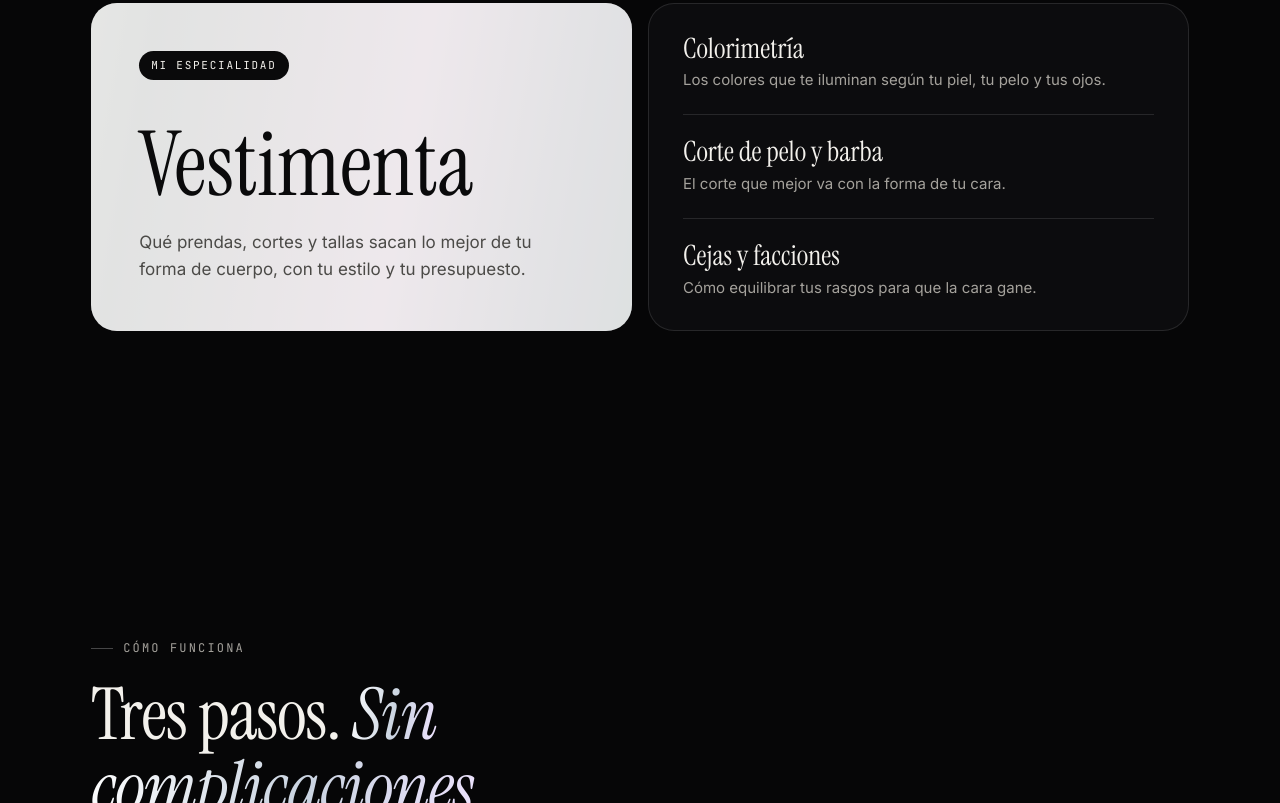
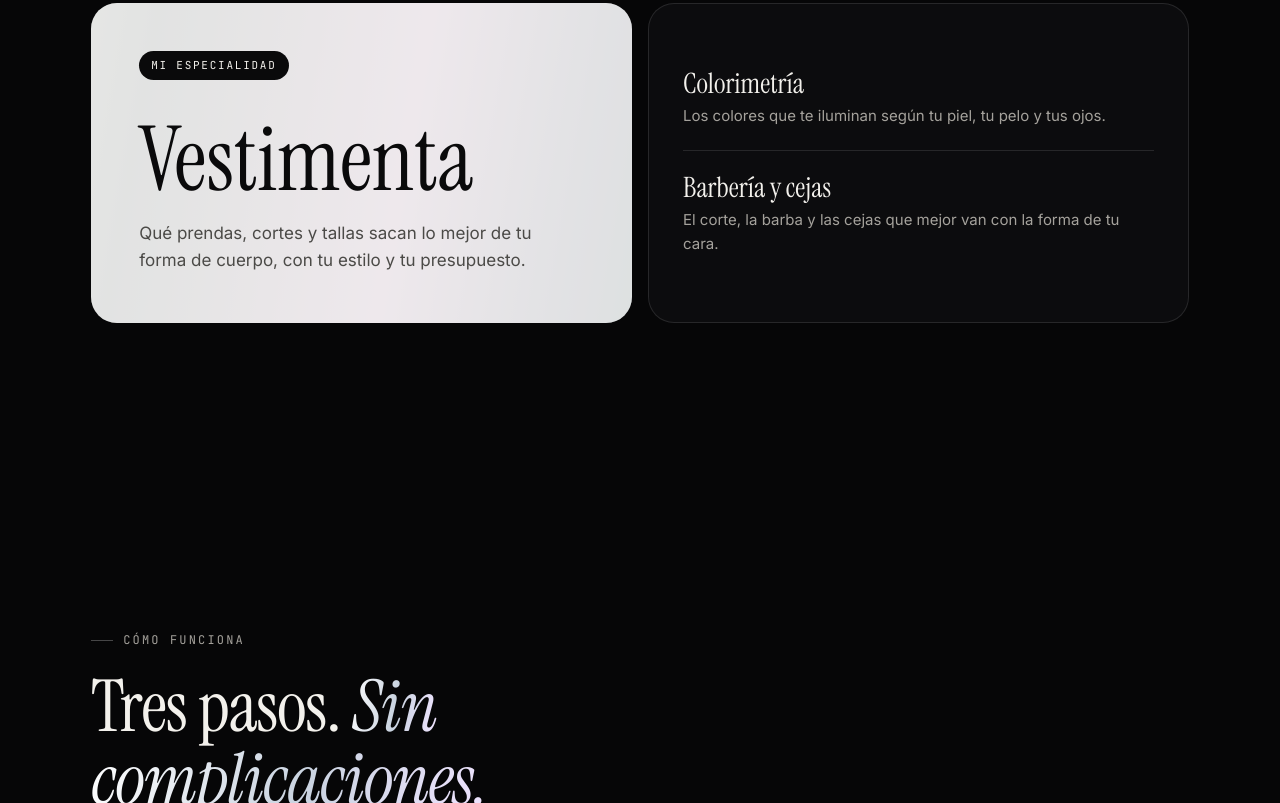
Before and after one commit to jnnddzzz/mejorate, a plain HTML site: page index.html in a window 1280 px wide. Shown: the part 2916-3719 px from the top of the page. Drawn offline with Linux system fonts and the light colour scheme.

Commit message:
Formulario: presupuesto hasta más de 1000 €, barbería con cejas y sin casual
Co-Authored-By: Claude Opus 5.5 <noreply@anthropic.com>
Claude-Session: https://claude.ai/code/session_01KfPpyCMFJvSQp8U1kBvhky

```diff
--- a/index.html
+++ b/index.html
@@ -120,8 +120,7 @@
           </article>
           <ul class="extras reveal">
             <li><h3>Colorimetría</h3><p>Los colores que te iluminan según tu piel, tu pelo y tus ojos.</p></li>
-            <li><h3>Corte de pelo y barba</h3><p>El corte que mejor va con la forma de tu cara.</p></li>
-            <li><h3>Cejas y facciones</h3><p>Cómo equilibrar tus rasgos para que la cara gane.</p></li>
+            <li><h3>Barbería y cejas</h3><p>El corte, la barba y las cejas que mejor van con la forma de tu cara.</p></li>
           </ul>
         </div>
       </div>
@@ -253,8 +252,7 @@
                 <select id="f-tema" name="tema">
                   <option>Vestimenta</option>
                   <option>Colorimetría</option>
-                  <option>Corte de pelo y barba</option>
-                  <option>Cejas y facciones</option>
+                  <option>Barbería: corte, barba y cejas</option>
                   <option>Cambio de imagen completo</option>
                 </select>
               </label>
@@ -264,7 +262,6 @@
                   <option>Clásico / elegante</option>
                   <option>Arreglado pero informal</option>
                   <option>Streetwear</option>
-                  <option>Casual del día a día</option>
                   <option>Deportivo / chándal</option>
                   <option>Minimalista</option>
                   <option>No lo sé, quiero que me aconsejes</option>
@@ -277,7 +274,8 @@
                   <option>50 – 100 €</option>
                   <option>100 – 200 €</option>
                   <option>200 – 500 €</option>
-                  <option>Más de 500 €</option>
+                  <option>500 – 1000 €</option>
+                  <option>Más de 1000 €</option>
                   <option>Aún no lo sé</option>
                 </select>
               </label>
```
Also changed, not shown: 1 other file.
